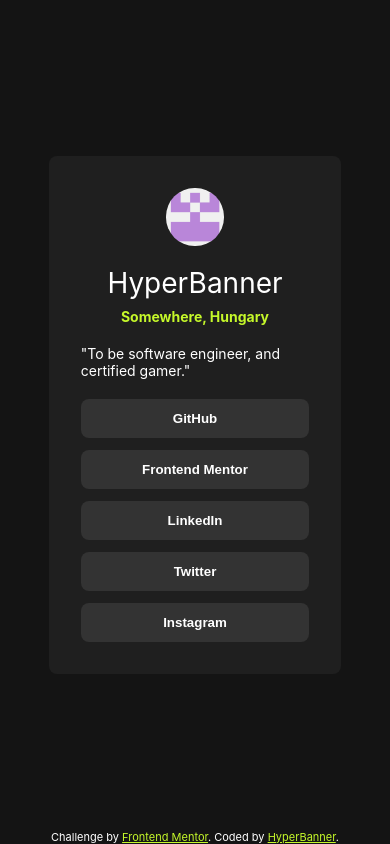
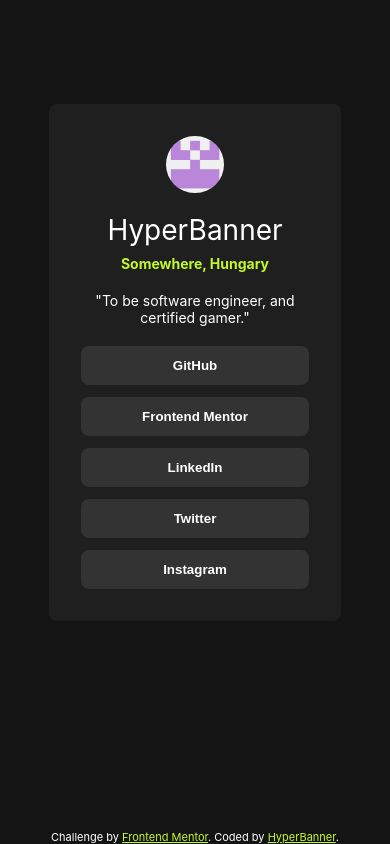
Before and after one commit to HyperBanner/social-links-profile, a plain HTML site: page index.html in a window 390 px wide. Drawn offline with Linux system fonts and the light colour scheme; a web font is replaced by a local one.

Commit message:
Responsiveness done

```diff
--- a/style.css
+++ b/style.css
@@ -20,6 +20,7 @@
   display: flex;
   flex-direction: column;
   font-size: 14px;
+  text-align: center;
   align-items: center;
   font-family: Inter, sans-serif;
   background-color: hsl(0, 0%, 8%);
@@ -92,3 +93,9 @@
 .attribution a {
   color: hsl(75, 94%, 57%);
 }
+
+@media only screen and (max-width: 800px) {
+  .profile {
+    margin: auto;
+  }
+}
```
